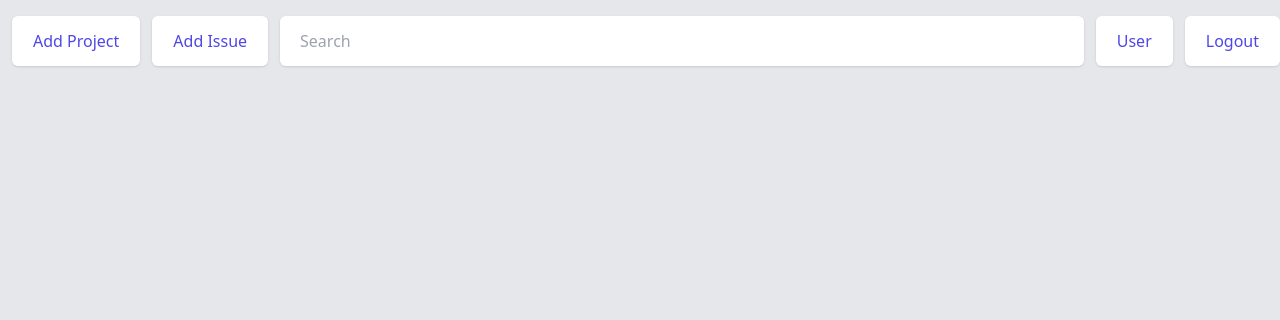
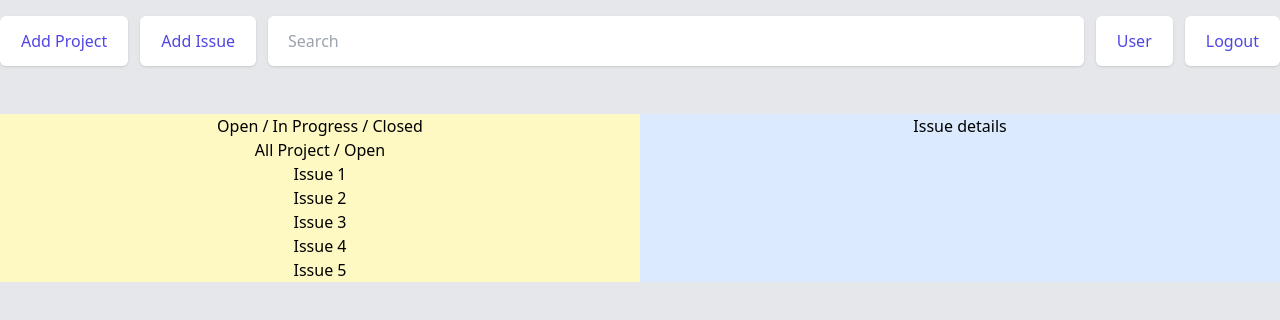
Before and after one commit to iqbalpakeh/trackv, an Angular app in the folder web/: page / in a window 1280 px wide. Shown: the top 320 px of the page. Built offline with nearby package versions, Linux system fonts and the light colour scheme.

Commit message:
Adding more high level layout

```diff
--- a/web/src/app/app.component.html
+++ b/web/src/app/app.component.html
@@ -1,9 +1,11 @@
 <div class="bg-gray-200 h-screen">
+  <!-- /////////////////////////////////////// -->
   <!-- HEADER -->
+  <!-- /////////////////////////////////////// -->
   <div class="container mx-auto py-4 flex">
     <div class="grow flex">
       <!-- ADD PROJECT -->
-      <div class="ml-3 inline-flex rounded-md shadow">
+      <div class="inline-flex rounded-md shadow">
         <a href="#"
           class="inline-flex items-center justify-center px-5 py-3 border border-transparent text-base font-medium rounded-md text-indigo-600 bg-white hover:bg-indigo-50">
           Add Project </a>
@@ -28,7 +30,7 @@
           class="inline-flex items-center justify-center px-5 py-3 border border-transparent text-base font-medium rounded-md text-indigo-600 bg-white hover:bg-indigo-50">
           User </a>
       </div>
-      <!-- LOGOUT button -->
+      <!-- LOGOUT -->
       <div class="ml-3 inline-flex rounded-md shadow">
         <a href="#"
           class="inline-flex items-center justify-center px-5 py-3 border border-transparent text-base font-medium rounded-md text-indigo-600 bg-white hover:bg-indigo-50">
@@ -36,7 +38,34 @@
       </div>
     </div>
   </div>
-
-  <!-- ISSUE LIST -->
-  <!-- ISSUE DETAILS -->
+  <div class="container mx-auto">
+    <div class="flex mt-8">
+      <!-- /////////////////////////////////////// -->
+      <!-- ISSUE LIST -->
+      <!-- /////////////////////////////////////// -->
+      <div class="bg-yellow-100 w-1/2 text-center">
+        <div>
+          Open / In Progress / Closed
+        </div>
+        <div>
+          All Project / Open
+        </div>
+        <div>
+          <ul>
+            <li>Issue 1</li>
+            <li>Issue 2</li>
+            <li>Issue 3</li>
+            <li>Issue 4</li>
+            <li>Issue 5</li>
+          </ul>
+        </div>
+      </div>
+      <!-- /////////////////////////////////////// -->
+      <!-- ISSUE DETAILS -->
+      <!-- /////////////////////////////////////// -->
+      <div class="bg-blue-100 w-1/2 text-center">
+        Issue details
+      </div>
+    </div>
+  </div>
 </div>
```
